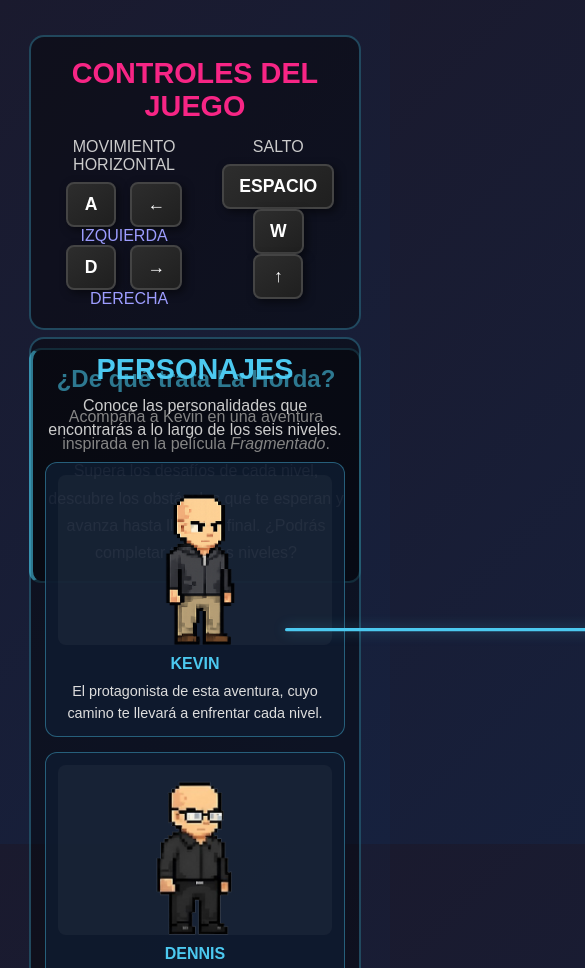
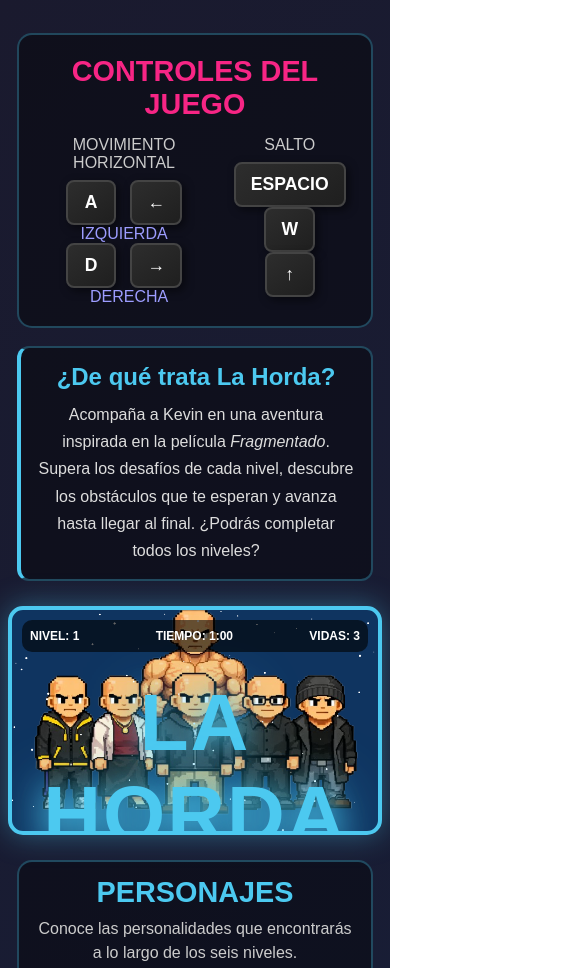
Before and after one commit to 7Marilu7/LA_HORDA, a plain HTML site: page index.html in a window 390 px wide. Shown: the top 968 px of the page, 585 px wide, since content can reach past the window. Drawn offline with Linux system fonts and the light colour scheme.

Commit message:
Update index.html

```diff
--- a/index.html
+++ b/index.html
@@ -444,26 +444,75 @@
             #touchControls { display: block; }
         }
 
+        /* ===== ESCALADO RESPONSIVE SIN TRANSFORM ===== */
         @media (max-width: 950px) {
             body {
                 justify-content: flex-start;
-                padding-top: 10px;
-            }
+                padding: 8px;
+                overflow-x: hidden;
+            }
+
             #gameWrapper {
-                width: 900px;
-                height: 550px;
-                transform-origin: top center;
-            }
-            .game-container {
-                width: 900px;
-                height: 550px;
-                border-radius: 15px;
-            }
+                width: 100%;
+                max-width: 900px;
+                height: auto;
+                aspect-ratio: 900 / 550;
+                margin: 0 auto;
+                position: relative;
+            }
+
+            #gameCanvas {
+                width: 100%;
+                height: 100%;
+                display: block;
+            }
+
+            #startScreen,
+            #startBackground,
+            #startParticles {
+                width: 100%;
+                height: 100%;
+            }
+
+            #startParticles {
+                width: 100%;
+                height: 100%;
+            }
+
+            .hud {
+                font-size: 0.75rem;
+                height: 32px;
+                padding: 2px 8px;
+            }
+
+            #storyBox {
+                font-size: 0.9rem;
+                padding: 10px 12px;
+            }
+
+            #levelTitle {
+                font-size: 2rem;
+            }
+
             .controls, .status, .instructions,
             .game-description, .characters-section {
                 width: 95%;
             }
             .instructions ul { columns: 1; }
+        }
+
+        @media (max-width: 500px) {
+            .touch-btn {
+                width: 60px;
+                height: 60px;
+                font-size: 1.5rem;
+            }
+            #btnJump {
+                width: 74px;
+                height: 74px;
+                font-size: 0.9rem;
+            }
+            #btnRight { left: 95px; }
         }
     </style>
 </head>
@@ -3145,28 +3194,6 @@
             window.addEventListener('blur', () => { keys = {}; });
         })();
 
-        function fitGameWrapper() {
-            const wrap = document.getElementById('gameWrapper');
-            if (!wrap) return;
-
-            const availableW = Math.min(window.innerWidth - 20, 900);
-            const scale = availableW / 900;
-
-            if (scale < 1) {
-                wrap.style.transform = `scale(${scale})`;
-                wrap.style.marginBottom = `${(550 * scale) - 550}px`;
-                wrap.parentElement.style.height = `${550 * scale}px`;
-                wrap.parentElement.style.overflow = 'hidden';
-            } else {
-                wrap.style.transform = 'none';
-                wrap.style.marginBottom = '0px';
-                wrap.parentElement.style.height = '';
-                wrap.parentElement.style.overflow = '';
-            }
-        }
-        window.addEventListener('resize', fitGameWrapper);
-        window.addEventListener('orientationchange', () => setTimeout(fitGameWrapper, 200));
-        window.addEventListener('load', fitGameWrapper);
         window.addEventListener('load', init);
     </script>
 </body>
```
